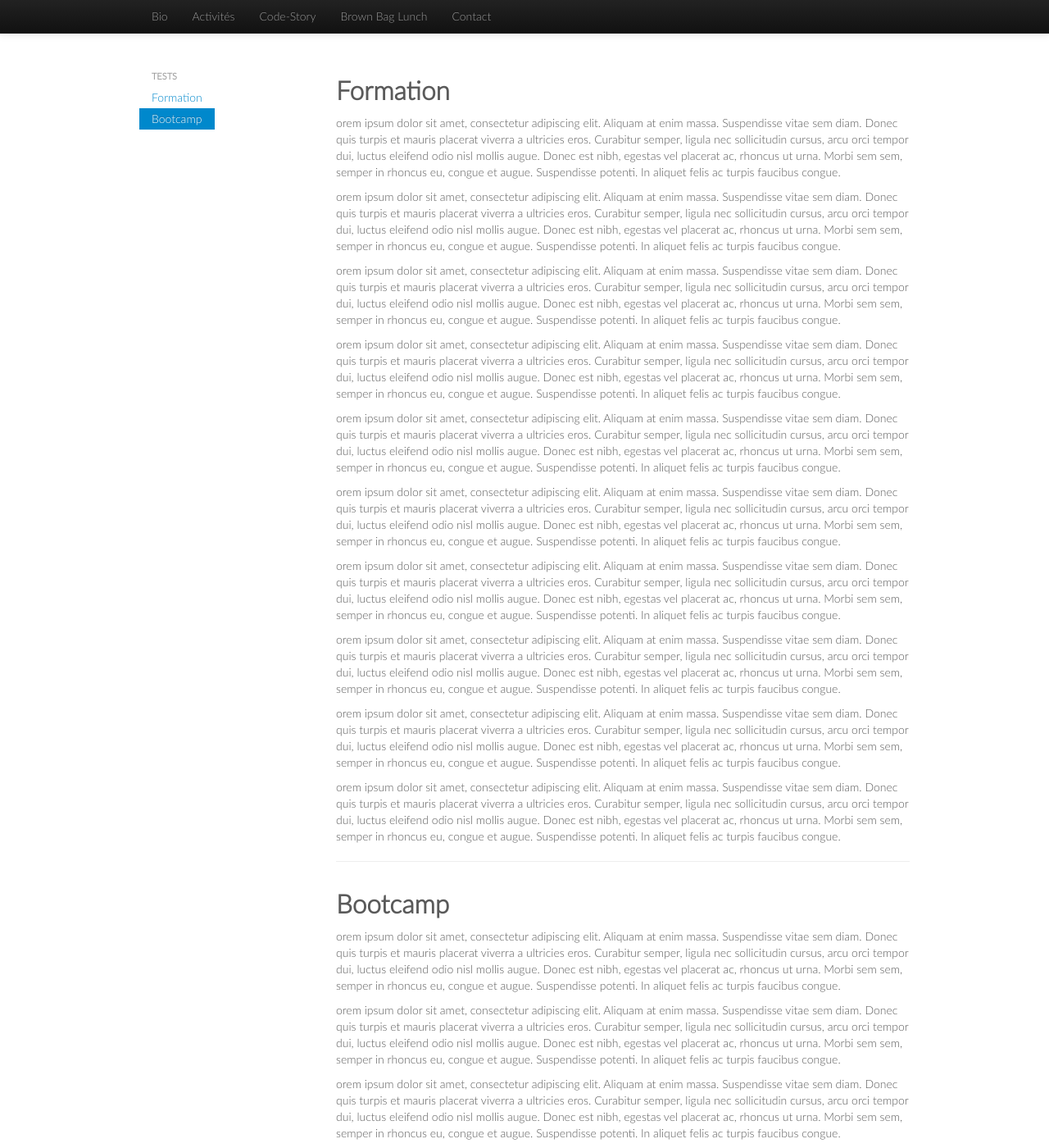
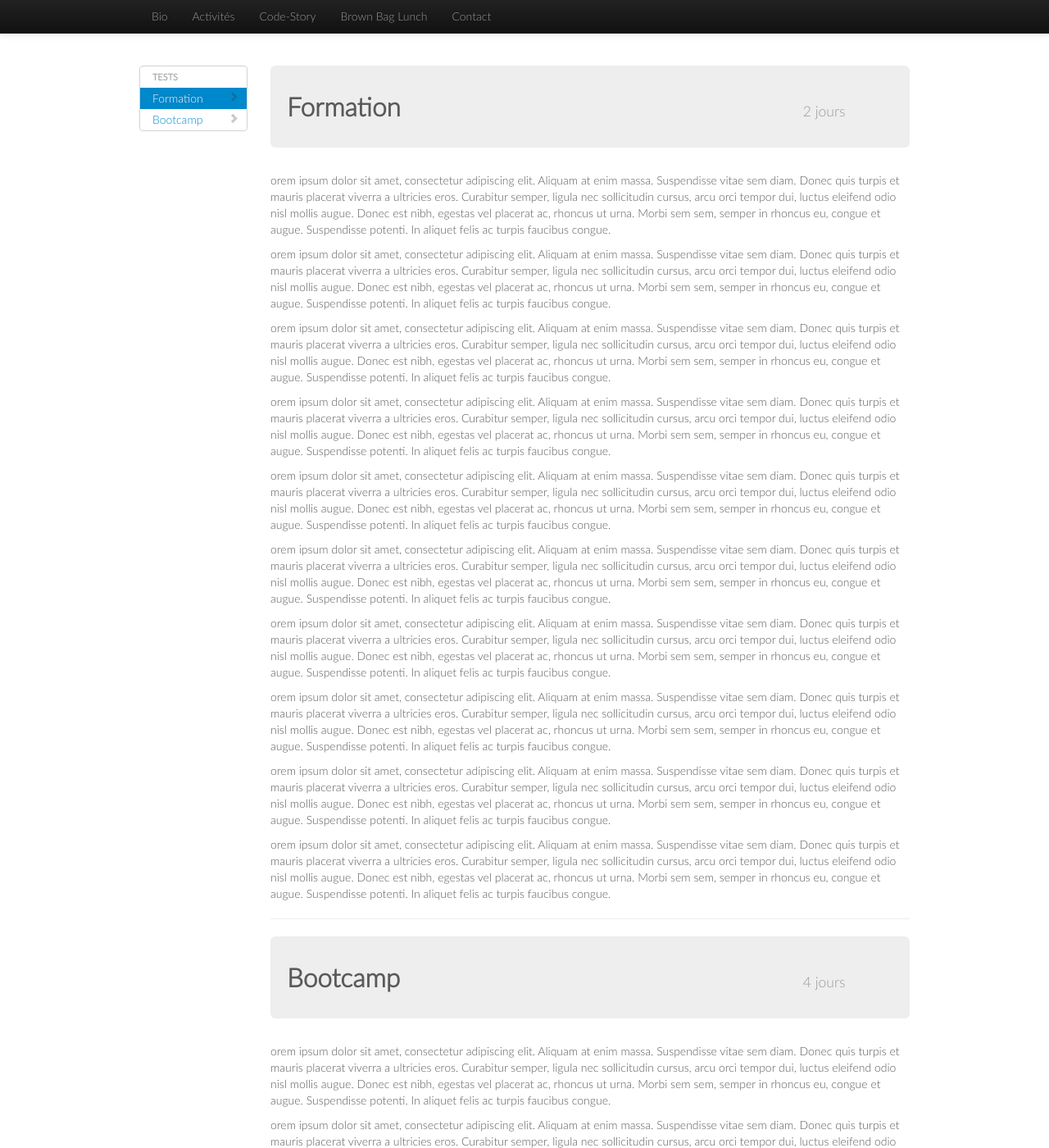
Before and after one commit to dgageot/retour1024, a Jekyll site: the page built from formations.html, in a window 1280 px wide and 1400 px high. Shown: the whole window at 82% size. Built offline with Jekyll 4.4.1, drawn with Linux system fonts in a browser that asks for light colours; comment, search, counter and statistics services are not loaded.

Commit message:
Scroll formations

```diff
--- a/_posts/2013-04-06-tests-bootcamp.markdown
+++ b/_posts/2013-04-06-tests-bootcamp.markdown
@@ -3,6 +3,7 @@
 famille: tests
 title: Bootcamp
 code: tests-bootcamp
+duration: 4 jours
 ---
 orem ipsum dolor sit amet, consectetur adipiscing elit. Aliquam at enim massa. Suspendisse vitae sem diam.
 Donec quis turpis et mauris placerat viverra a ultricies eros. Curabitur semper, ligula nec sollicitudin
--- a/_posts/2013-04-06-tests-formation.markdown
+++ b/_posts/2013-04-06-tests-formation.markdown
@@ -3,6 +3,7 @@
 famille: tests
 title: Formation
 code: tests-formation
+duration: 2 jours
 ---
 orem ipsum dolor sit amet, consectetur adipiscing elit. Aliquam at enim massa. Suspendisse vitae sem diam.
 Donec quis turpis et mauris placerat viverra a ultricies eros. Curabitur semper, ligula nec sollicitudin
--- a/assets/css/style.less
+++ b/assets/css/style.less
@@ -235,12 +235,27 @@
   margin-top: 80px;
   margin-bottom: 80px;
 
+  #navformations {
+    width: 100px;
+    border: solid 1px lightgrey;
+    -webkit-border-radius: 4px;
+    -moz-border-radius: 4px;
+    border-radius: 4px;
+
+    .icon-chevron-right {
+      float: right;
+      margin-top: 4px;
+      margin-right: -6px;
+      opacity: .25;
+    }
+  }
+
   section {
     padding-top: 40px;
     margin-top: -40px;
-  }
 
-  .active {
-    background-color: red;
+    .hero-unit {
+      padding: 20px;
+    }
   }
 }
--- a/formations.html
+++ b/formations.html
@@ -10,18 +10,30 @@
 
 <div class="container" id="formations">
   <div class="row">
-    <div class="span3">
+    <div class="span2">
       <ul class="nav nav-list affix" id="navformations">
         <li class="nav-header">Tests</li>
         {% for post in site.categories.formation %}
-        <li><a href="#{{post.code}}">{{post.title}}</a></li>
+        <li>
+          <i class="icon-chevron-right"></i>
+          <a href="#{{post.code}}">{{post.title}}</a>
+        </li>
         {% endfor %}
       </ul>
     </div>
-    <div class="span9">
+    <div class="span10">
       {% for post in site.categories.formation %}
       <section id="{{post.code}}">
-        <h2>{{post.title}}</h2>
+        <div class="hero-unit">
+          <div class="row-fluid">
+            <div class="span10">
+              <h2>{{post.title}}</h2>
+            </div>
+            <div class="span2">
+              <h2><small>{{post.duration}}</small></h2>
+            </div>
+          </div>
+        </div>
 
         {{post.content}}
       </section>
--- a/index.html
+++ b/index.html
@@ -35,6 +37,6 @@
           '0 ' + yPosition * 5 + 'px, ' + //
           '0 0');
     });
-  })
+  });
 </script>
 </body>
```
Also changed, not shown: other parts of formations.html (+7 -1 lines), other parts of index.html (+3 -1 lines).
